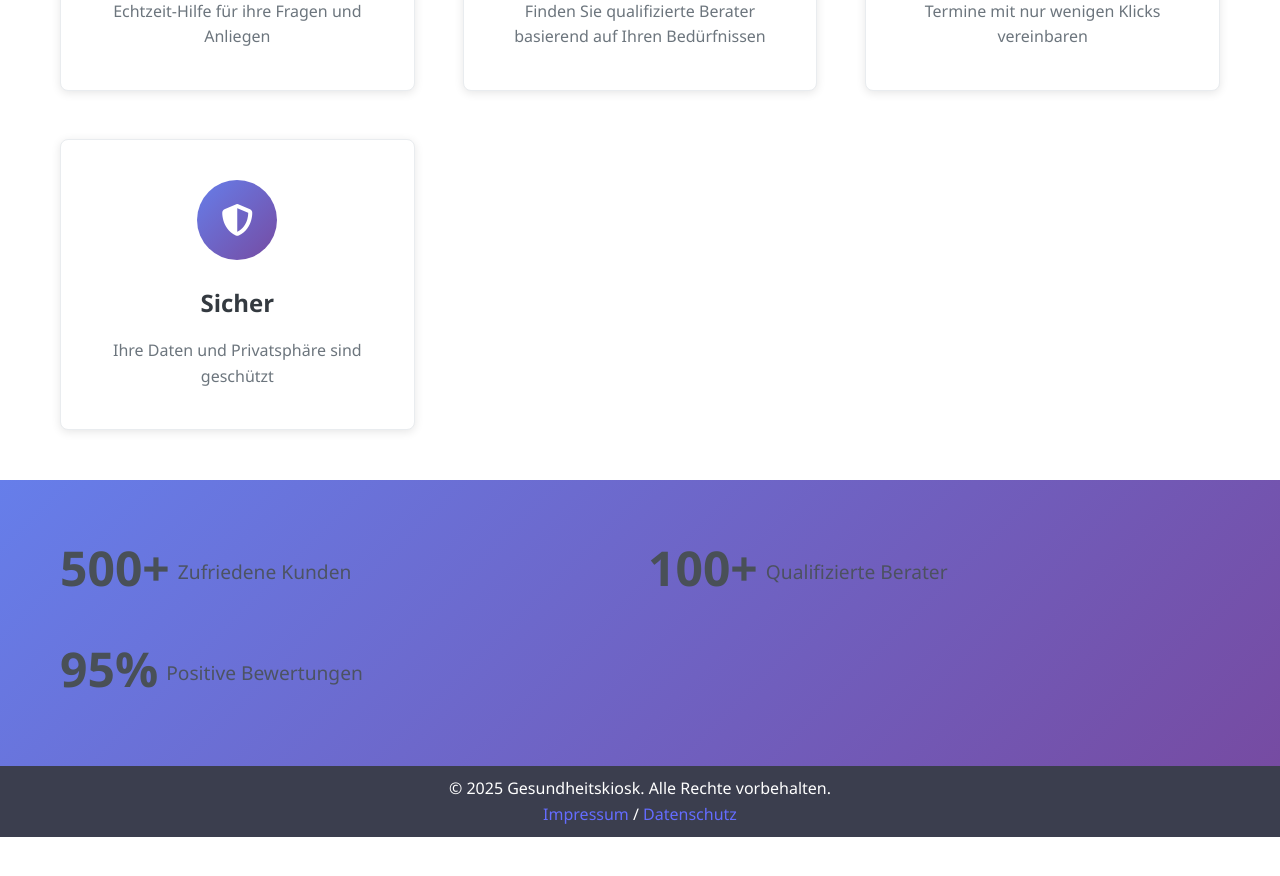
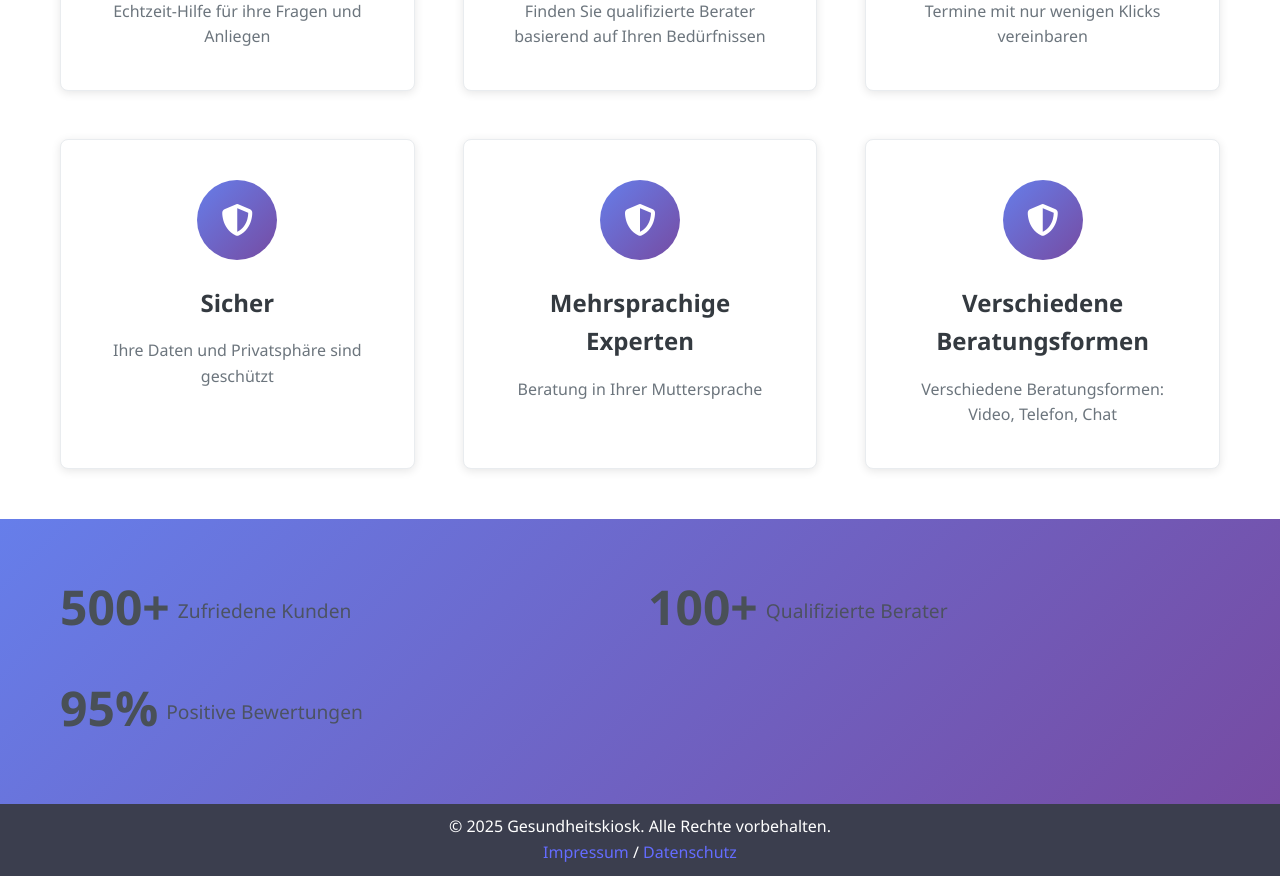
Before and after one commit to aha75-git/Gesundheitskiosk, a React (Vite) app in the folder frontend/: page / in a window 1280 px wide. Shown: the part 780-1656 px from the top of the page. Before the commit the page ends 1617 px from the top, so only its background shows below. Built offline with nearby package versions, Linux system fonts and the light colour scheme.

Commit message:
FRONTEND: im Home-Bereich Features hinzugefügt.

```diff
--- a/frontend/src/components/features/FeaturesSection.tsx
+++ b/frontend/src/components/features/FeaturesSection.tsx
@@ -19,6 +19,12 @@ export default function FeaturesSection() {
                     <FeatureCard isFontawesome={true} icon={"fas fa-shield-alt"} title={"Sicher"}
                                  description={"Ihre Daten und Privatsphäre sind geschützt"} />
 
+                    <FeatureCard isFontawesome={true} icon={"fas fa-shield-alt"} title={"Mehrsprachige Experten"}
+                                 description={"Beratung in Ihrer Muttersprache"} />
+
+                    <FeatureCard isFontawesome={true} icon={"fas fa-shield-alt"} title={"Verschiedene Beratungsformen"}
+                                 description={"Verschiedene Beratungsformen: Video, Telefon, Chat"} />
+
                 </div>
             </div>
         </section>
```
